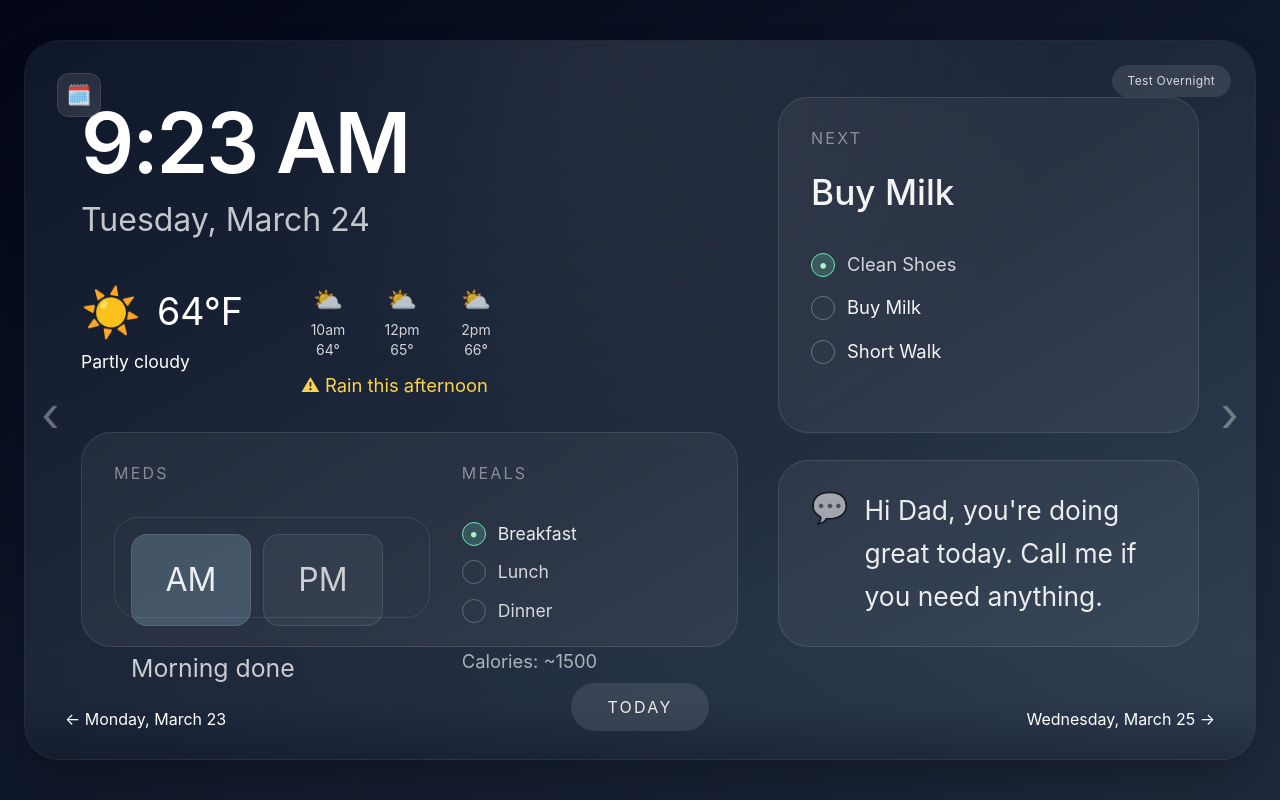
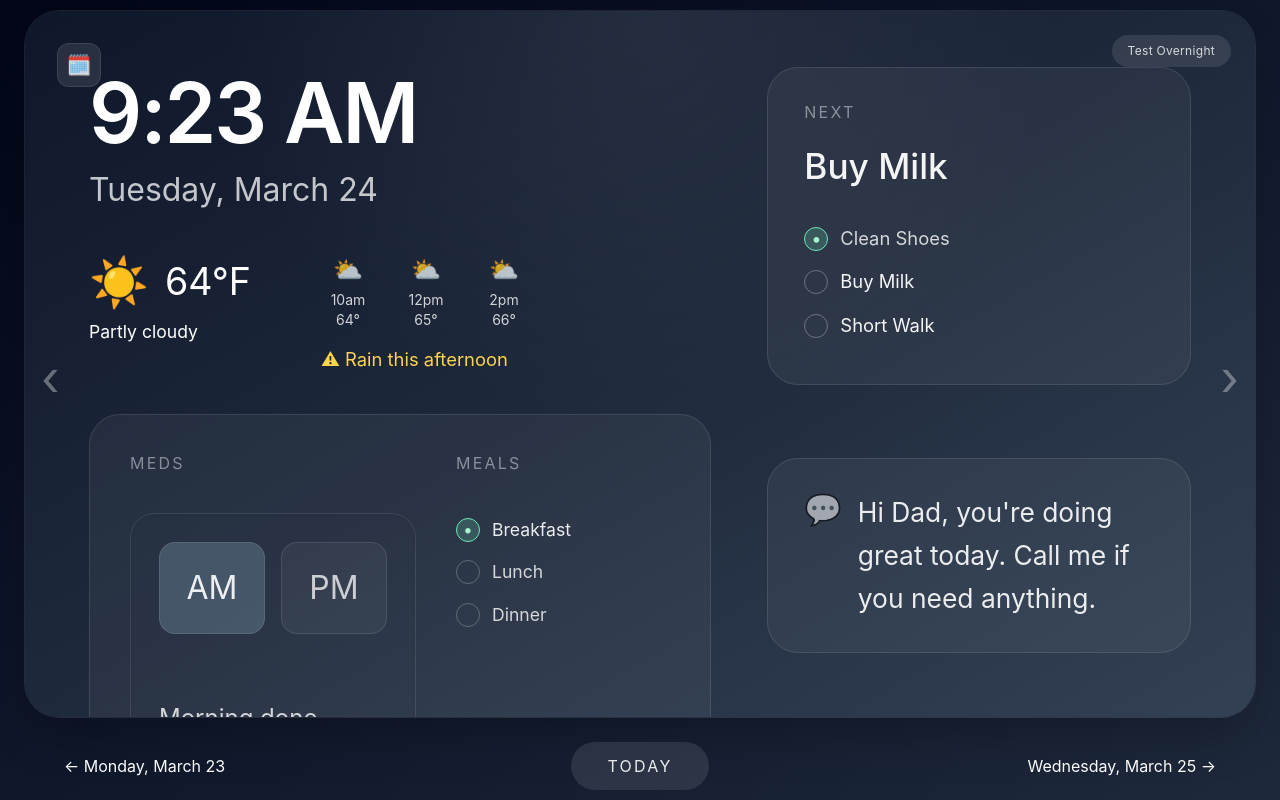
Before and after one commit to DevelopMR/vibing, a React (Vite) app: page / in a window 1280 px wide. Built offline with nearby package versions, Linux system fonts and the light colour scheme.

Commit message:
Zone CSS alignment

```diff
--- a/src/app/DayView.tsx
+++ b/src/app/DayView.tsx
@@ -41,7 +41,7 @@ export default function DayView({ day }: { day: DayRecord }) {
   const weatherIcon = isPast ? '🌤️' : isFuture ? '⛅' : '☀️'
 
   return (
-    <div className="relative h-full w-full px-14 pb-28 pt-14">
+    <div className="relative h-full w-full px-16 pb-16 pt-14">
       <button
         className="absolute left-8 top-8 inline-flex h-11 w-11 items-center justify-center rounded-xl border border-white/10 bg-white/10 text-white/90 backdrop-blur-md"
         aria-label="Open calendar"
@@ -91,16 +91,16 @@ export default function DayView({ day }: { day: DayRecord }) {
           </div>
         </div>
       ) : (
-        <div className="grid h-full grid-cols-[minmax(0,1.28fr)_minmax(320px,0.82fr)] grid-rows-[auto_minmax(0,1fr)] gap-x-10 gap-y-8">
-          <div className="row-span-2 flex flex-col gap-8">
+        <div className="grid h-full grid-cols-[minmax(0,1.22fr)_minmax(360px,0.82fr)] grid-rows-[auto_minmax(0,1fr)] gap-x-12 gap-y-8">
+          <div className="row-span-2 flex flex-col gap-10">
             <div className="pt-1">
               <div className="text-[5.2rem] leading-none font-semibold tracking-tight">
                 {day.timeLabel}
               </div>
               <div className="mt-3 text-[2rem] text-white/75">{day.dateLabel}</div>
 
-              <div className="mt-10 flex items-start gap-10">
-                <div className="min-w-[180px]">
+              <div className="mt-10 flex items-start gap-11">
+                <div className="min-w-[188px]">
                   <div className="flex items-center gap-4">
                     <span className="text-5xl">{weatherIcon}</span>
                     <span className="text-[2.35rem] text-white/92">{day.weather.temp}</span>
@@ -108,9 +108,9 @@ export default function DayView({ day }: { day: DayRecord }) {
                   <div className="mt-2 text-[1.1rem] text-white/58">{day.weather.condition}</div>
                 </div>
 
-                <div className="flex min-w-0 flex-col gap-3">
+                <div className="flex min-w-0 flex-col gap-4">
                   {day.weather.hourly.length > 0 && (
-                    <div className="flex items-end gap-5 text-white/80">
+                    <div className="flex items-end gap-6 text-white/80">
                       {day.weather.hourly.map((hour) => (
                         <div key={hour.time} className="min-w-[54px] text-center">
                           <div className="text-2xl">{hour.icon}</div>
@@ -128,12 +128,13 @@ export default function DayView({ day }: { day: DayRecord }) {
               </div>
             </div>
 
-            <div className="grid min-h-0 flex-1 grid-cols-[minmax(0,0.96fr)_minmax(240px,0.74fr)] items-stretch gap-8 rounded-[1.9rem] border border-white/10 bg-white/5 px-8 py-7">
+            <div className="mr-2 rounded-[1.95rem] border border-white/10 bg-white/5 px-10 py-9">
+              <div className="grid min-h-[308px] grid-cols-[minmax(286px,1fr)_minmax(230px,0.72fr)] gap-x-10 gap-y-6">
                 <div className="text-[1rem] uppercase tracking-[0.14em] text-white/45">Meds</div>
                 <div className="text-[1rem] uppercase tracking-[0.14em] text-white/45">Meals</div>
 
-              <div className="flex min-h-0 flex-col rounded-[1.5rem] border border-white/10 bg-white/8 p-4 shadow-inner">
-                <div className="flex gap-3">
+                <div className="flex min-h-[232px] flex-col justify-between rounded-[1.55rem] border border-white/10 bg-white/6 px-7 py-7 shadow-inner">
+                  <div className="flex gap-4">
                     <div
                       className={`flex h-[92px] w-[120px] items-center justify-center rounded-2xl border border-white/10 text-[2rem] ${
                         day.meds.amDone
@@ -155,7 +156,7 @@ export default function DayView({ day }: { day: DayRecord }) {
                     </div>
                   </div>
 
-                <div className="mt-auto pt-6 text-[1.55rem] text-white/80">
+                  <div className="pt-4 text-[1.5rem] leading-none text-white/80">
                     {day.meds.amDone && day.meds.pmDone
                       ? 'Done'
                       : day.meds.amDone
@@ -164,22 +165,23 @@ export default function DayView({ day }: { day: DayRecord }) {
                   </div>
                 </div>
 
-              <div className="flex min-h-0 flex-col pt-1">
-                <div className="space-y-3">
+                <div className="flex min-h-[232px] flex-col pt-1">
+                  <div className="space-y-4">
                     <MealRow done={day.meals.breakfast} label="Breakfast" />
                     <MealRow done={day.meals.lunch} label="Lunch" />
                     <MealRow done={day.meals.dinner} label="Dinner" />
                   </div>
 
-                <div className="mt-auto pt-6 text-[1.15rem] text-white/65">
+                  <div className="mt-auto pt-8 text-[1.15rem] text-white/65">
                     Calories: {day.meals.calories}
                   </div>
                 </div>
               </div>
             </div>
+          </div>
 
-          <div className="self-start rounded-[1.9rem] border border-white/10 bg-white/5 px-8 py-7">
-            <div className="min-h-[278px]">
+          <div className="self-start rounded-[1.95rem] border border-white/10 bg-white/5 px-9 py-8">
+            <div className="min-h-[252px]">
               <div className="text-[1rem] uppercase tracking-[0.14em] text-white/45">
                 {day.nextLabel}
               </div>
@@ -193,8 +195,8 @@ export default function DayView({ day }: { day: DayRecord }) {
             </div>
           </div>
 
-          <div className="flex min-h-0 items-end">
-            <div className="w-full rounded-[1.9rem] border border-white/10 bg-white/5 px-8 py-7">
+          <div className="self-end">
+            <div className="w-full rounded-[1.95rem] border border-white/10 bg-white/5 px-9 py-8">
               <div className="flex items-start gap-4">
                 <span className="text-3xl text-white/55">💬</span>
                 <div className="text-[1.65rem] leading-relaxed text-white/90">
--- a/src/app/PatientShell.tsx
+++ b/src/app/PatientShell.tsx
@@ -126,7 +126,8 @@ export default function PatientShell() {
 
   return (
     <div className="flex h-screen w-screen items-center justify-center overflow-hidden bg-gradient-to-br from-slate-950 via-slate-900 to-slate-800 px-6 py-6 text-white">
-      <div className="relative h-[720px] w-[1280px] overflow-hidden rounded-[2.2rem] border border-white/5 bg-white/5 shadow-2xl backdrop-blur-xl">
+      <div className="flex w-[1280px] flex-col gap-6">
+        <div className="relative h-[708px] overflow-hidden rounded-[2.2rem] border border-white/5 bg-white/5 shadow-2xl backdrop-blur-xl">
           {/* Dev toggle */}
           <button
             onClick={() => setShowOvernight((prev) => !prev)}
@@ -221,10 +222,9 @@ export default function PatientShell() {
               ›
             </button>
           </>
+        </div>
 
-        {/* Bottom navigation */}
-        <div className="pointer-events-none absolute inset-x-0 bottom-0 z-20 h-28 bg-gradient-to-t from-slate-950/35 via-slate-900/10 to-transparent" />
-        <div className="absolute bottom-0 left-0 right-0 z-30 flex items-end justify-between px-10 pb-7 text-white/72">
+        <div className="flex items-center justify-between px-10 text-white/72">
           <button
             onClick={goPrev}
             disabled={!canGoPrev}
```
Also changed, not shown: 5 other files (tests, documents, lock files or other folders). Lines whose indentation alone changed are shown as unchanged.
